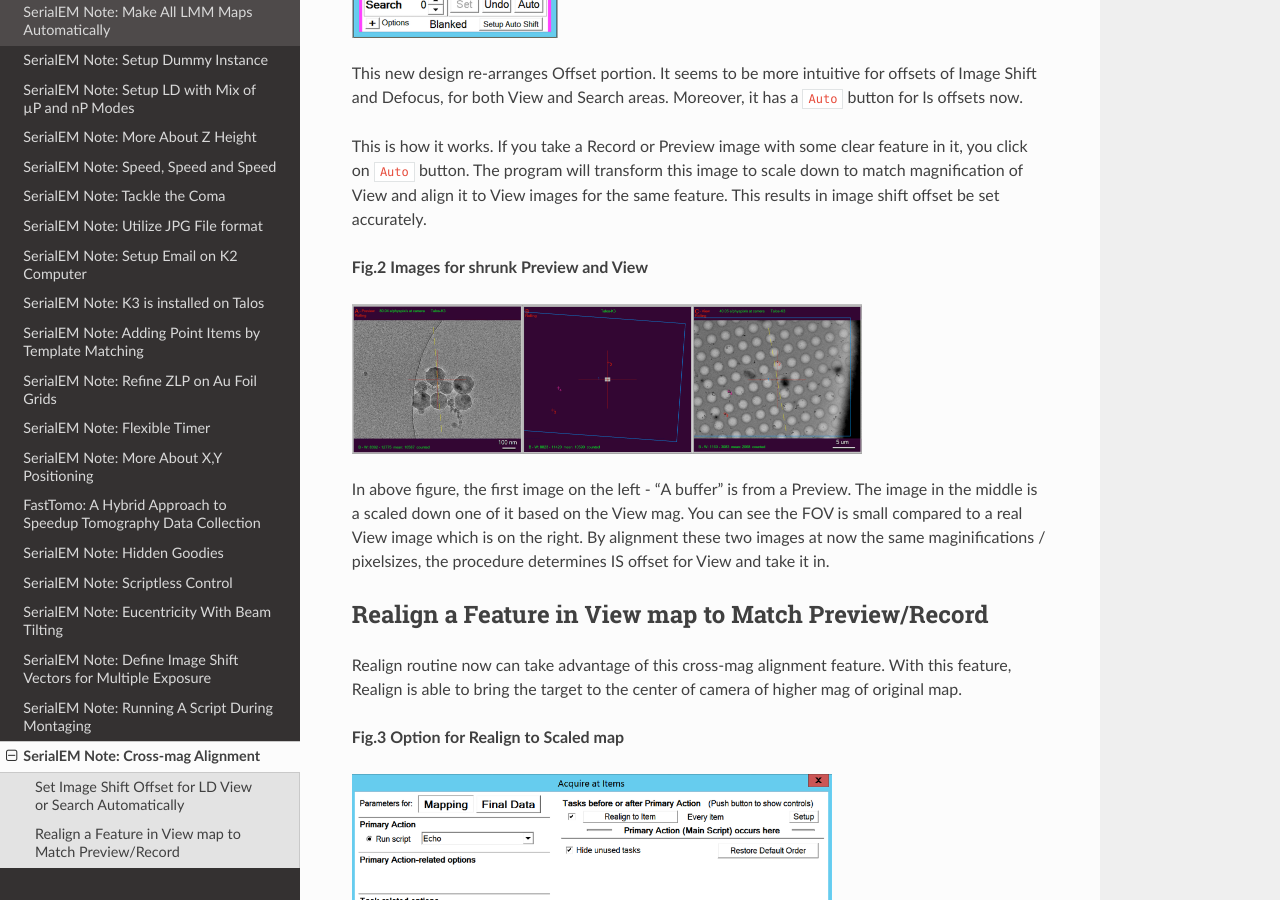
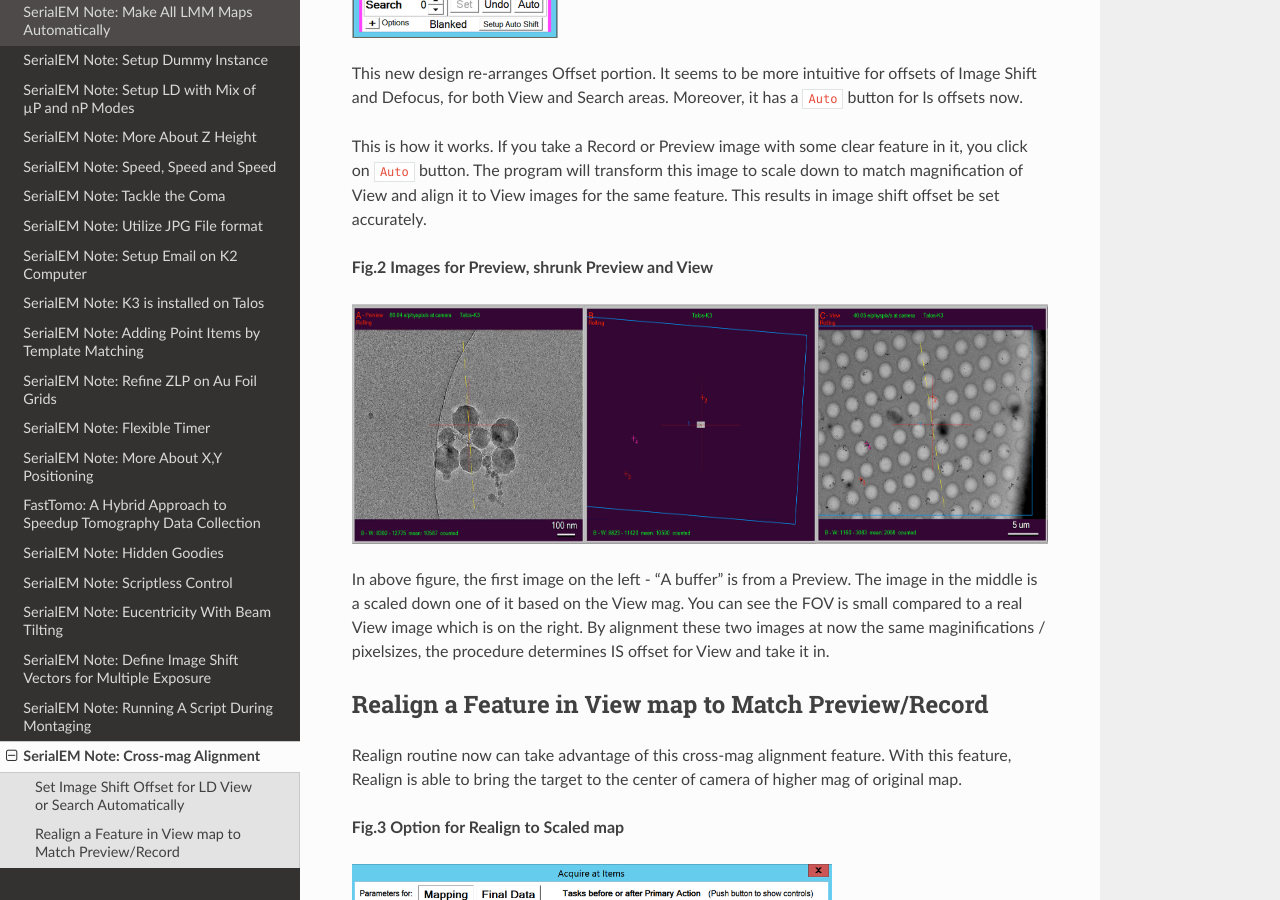
Before and after one commit to xuchen66/sphinx-emdocs, a Sphinx documentation site: the page built from source/serialem-note-cross-mag_aligment.rst, in a window 1280 px wide and 900 px high, scrolled down 905 px. Built offline with Sphinx 7.4.7 and the Read the Docs theme 2.0.0, drawn with Linux system fonts in a browser that asks for light colours; pages that are not in the unit, such as notebooks, are missing from menus.

Commit message:
Update serialem-note-cross-mag_aligment.rst

```diff
--- a/source/serialem-note-cross-mag_aligment.rst
+++ b/source/serialem-note-cross-mag_aligment.rst
@@ -49,10 +49,10 @@ image to scale down to match magnification of View and align it to View
 images for the same feature. This results in image shift offset be set
 accurately.
 
-**Fig.2 Images for shrunk Preview and View**
+**Fig.2 Images for Preview, shrunk Preview and View**
 
 .. image:: ../images/LD-shift-auto.png
-   :scale: 25 %
+   :scale: 40 %
 ..   :height: 544 px
 ..   :width: 384 px
    :alt: new LD looking
@@ -93,7 +93,7 @@ this case) and does the 3rd round aligning.
 **Fig.4 Scaled up Realign - ideal for initial target in TS**
 
 .. image:: ../images/realign-to-P.png
-   :scale: 25 %
+   :scale: 40 %
 ..   :height: 544 px
 ..   :width: 384 px
    :alt: new LD looking
```
